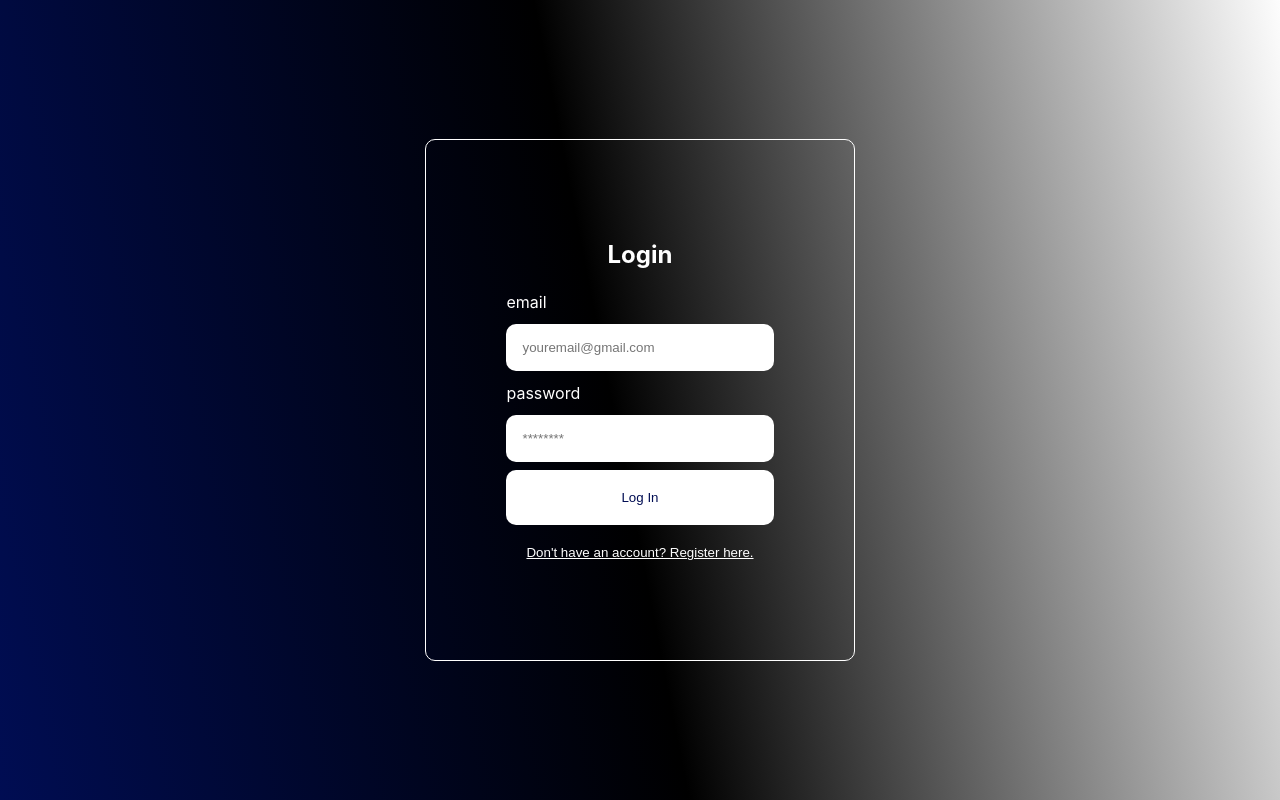
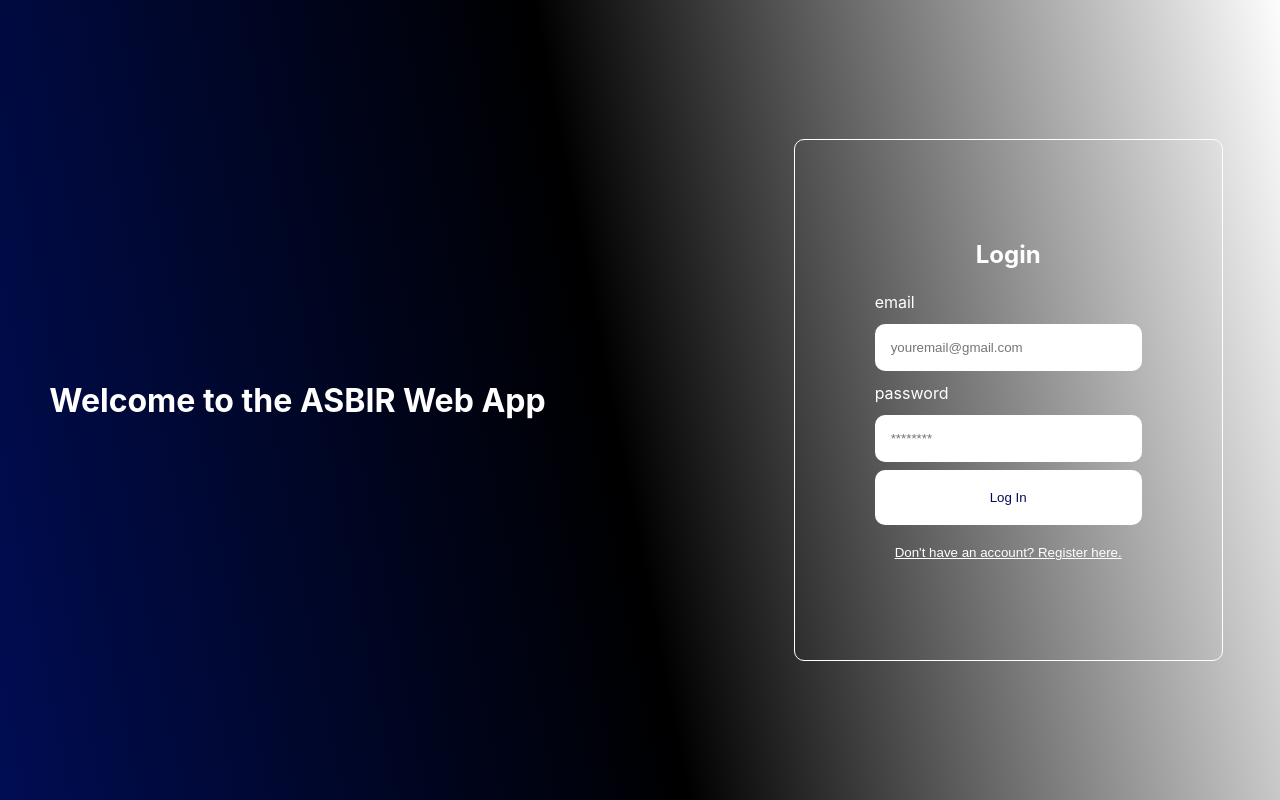
Before and after one commit to ASBIR-CS-426/asbir-app, a React (Create React App) app in the folder asbir/: page /#/ in a window 1280 px wide. Built offline with nearby package versions, Linux system fonts and the light colour scheme.

Commit message:
working with some css

```diff
--- a/asbir/src/Home.css
+++ b/asbir/src/Home.css
@@ -16,6 +16,10 @@
   color: white;
   background-image: linear-gradient(79deg, #580505, #000000 48%, #fdfdfd) !important;
 }
+.welcome {
+  text-align: center;
+  padding-right: 15rem;
+}
 
 .auth-form-container, .login-form, .register-form {
   display: flex;
@@ -28,6 +32,11 @@
     border: 1px solid white;
     border-radius: 10px;
     margin: 0.5rem;
+  }
+}
+@media only screen and (max-width: 1200px) {
+  .welcome {
+    display:none;
   }
 }
 
--- a/asbir/src/Home.tsx
+++ b/asbir/src/Home.tsx
@@ -1,4 +1,3 @@
-
 import React, { useState, useEffect } from "react";
 import { LoginForm } from "./LoginForm";
 import { Register } from "./Register";
@@ -23,12 +22,9 @@ export const Home = () => {
             setSuccess(success);
         }
     }
-    // useEffect(() => {
-    //     setClassName(document.querySelector(".login-unsuccessful") ? "Home_Not": "Home")
-    //     console.log(className);
-    // }, [className, setClassName, toggleSuccess])
     return (
         <div className={(success === 0) ? "Home" : "Home_Not"}>
+            <h1 className="welcome">Welcome to the ASBIR Web App</h1>
             {
                 currentForm === "login" ? <LoginForm onFormSwitch={toggleForm} onSubmit={toggleSuccess}/> : <Register onFormSwitch={toggleForm} />
             }
```
Lines whose indentation alone changed are shown as unchanged.
